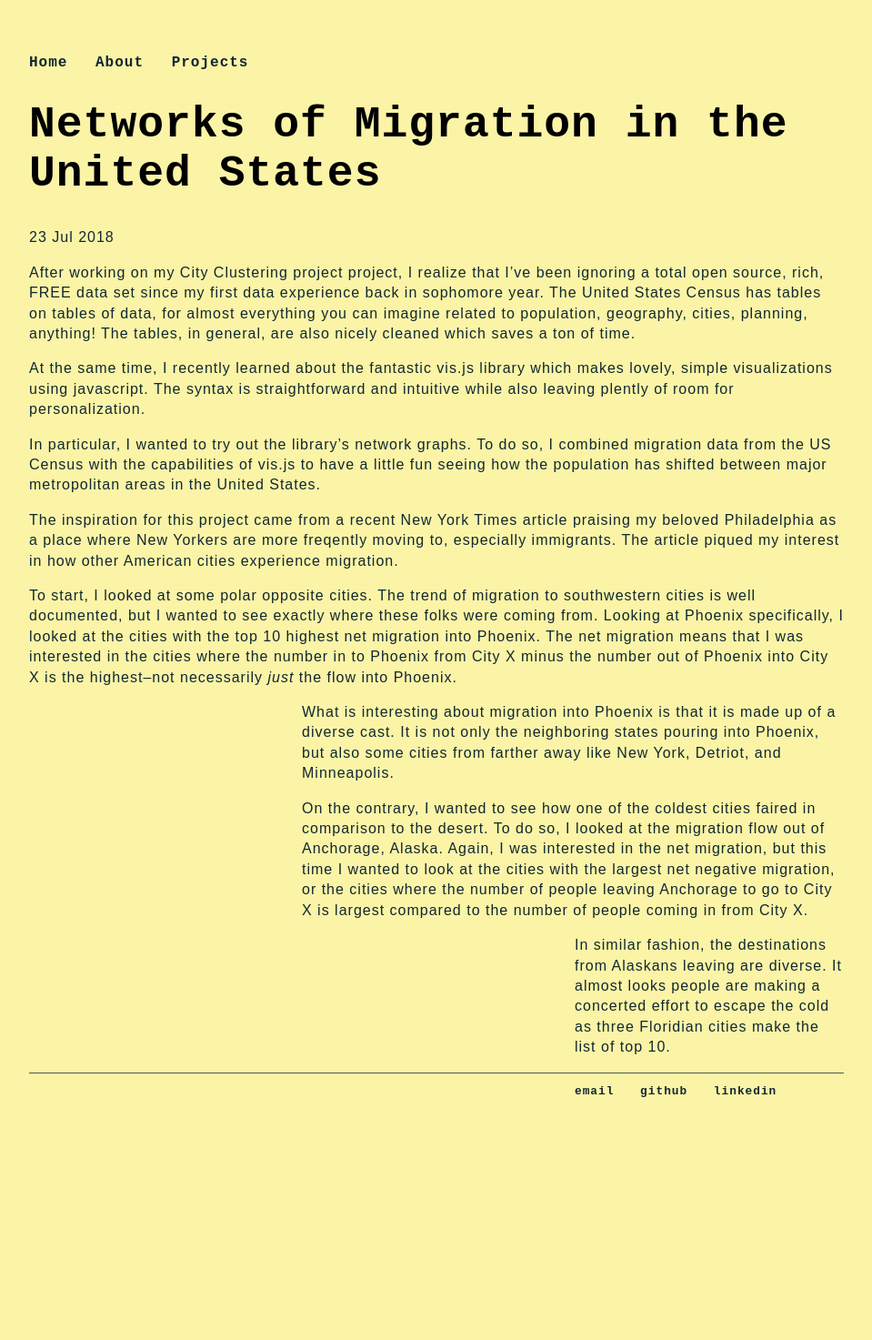
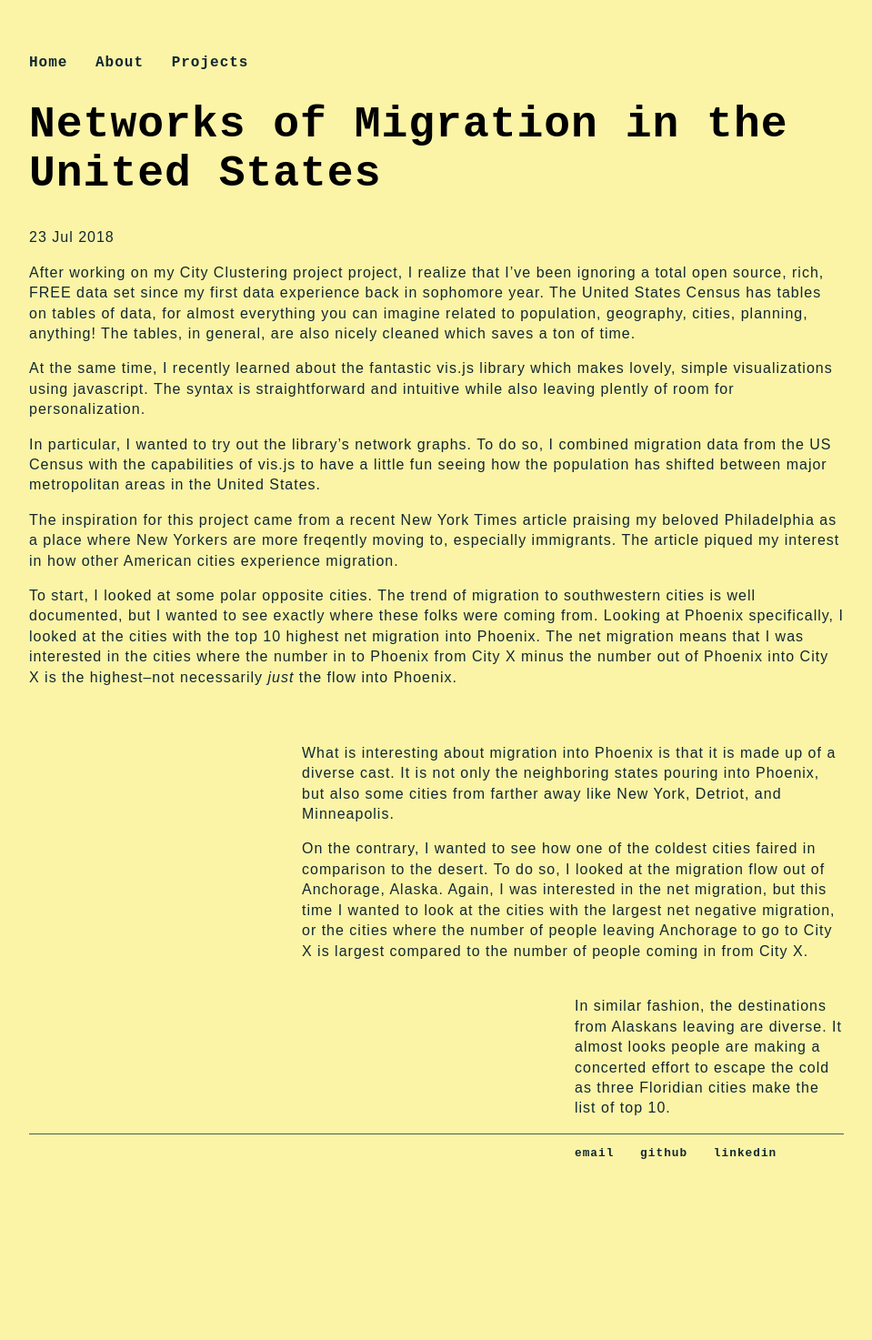
Before and after one commit to ashleyajohn/ashleyajohn.github.io, a Jekyll site: the page built from _posts/2018-07-23-networks.md, in a window 1280 px wide. Shown: the whole page at 91% size, without its empty margins (160-1119 px from the left). Built offline with Jekyll 4.4.1, drawn with Linux system fonts in a browser that asks for light colours; before the commit the page ends 1428 px from its top, so only the background shows below that.

Commit message:
Update 2018-07-23-networks.md

```diff
--- a/_posts/2018-07-23-networks.md
+++ b/_posts/2018-07-23-networks.md
@@ -15,13 +15,13 @@
 
 
 To start, I looked at some polar opposite cities. The trend of migration to southwestern cities is well documented, but I wanted to see exactly where these folks were coming from. Looking at Phoenix specifically, I looked at the cities with the top 10 highest net migration into Phoenix. The net migration means that I was interested in the cities where the number in to Phoenix from City X minus the number out of Phoenix into City X is the highest--not necessarily _just_ the flow into Phoenix.
-
+<br>
 <div id="mynetworkPhx" style="float:left; height: 400px; width:300px"></div>
-
+<br>
 What is interesting about migration into Phoenix is that it is made up of a diverse cast. It is not only the neighboring states pouring into Phoenix, but also some cities from farther away like New York, Detriot, and Minneapolis.
 
 On the contrary, I wanted to see how one of the coldest cities faired in comparison to the desert. To do so, I looked at the migration flow out of Anchorage, Alaska. Again, I was interested in the net migration, but this time I wanted to look at the cities with the largest net negative migration, or the cities where the number of people leaving Anchorage to go to City X is largest compared to the number of people coming in from City X.
-
-<div id="mynetworkAnc" style="float:left; height: 400px; width:300px" display="inline-block;"></div>
-
+<br>
+<div id="mynetworkAnc" style="float:left; height: 400px; width:300px"></div>
+<br>
 In similar fashion, the destinations from Alaskans leaving are diverse. It almost looks people are making a concerted effort to escape the cold as three Floridian cities make the list of top 10.
```
